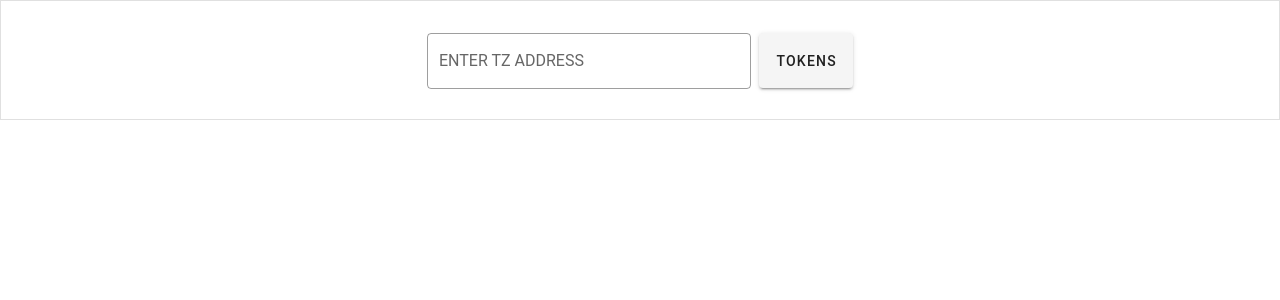
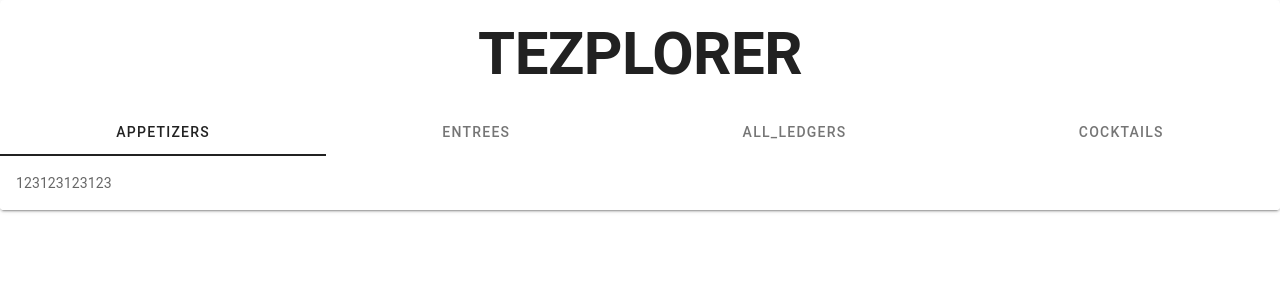
Before and after one commit to eddstng/tezplorer, a Vue app in the folder vue-client/: page / in a window 1280 px wide. Shown: the top 300 px of the page. Built offline with nearby package versions, Linux system fonts and the light colour scheme; the HTML template or start-up script is replaced by a standard one.

Commit message:
updated all_tokens to all_ledgers

```diff
--- a/vue-client/src/App.vue
+++ b/vue-client/src/App.vue
@@ -2,7 +2,36 @@
   <v-app>
     <template>
       <!-- <Operations /> -->
-      <Tokens />
+      <template>
+        <v-card color="basil">
+          <v-card-title class="text-center justify-center py-6">
+            <h1 class="font-weight-bold text-h2 basil--text">
+              TEZPLORER
+            </h1>
+          </v-card-title>
+          <v-tabs
+            v-model="tab"
+            background-color="transparent"
+            color="basil"
+            grow
+          >
+            <v-tab v-for="item in items" :key="item">
+              {{ item }}
+            </v-tab>
+          </v-tabs>
+
+          <v-tabs-items v-model="tab">
+            <v-tab-item v-for="item in items" :key="item">
+              <v-card color="basil" flat>
+                <div v-if="item === 'all_ledgers'">
+                  <Tokens />
+                </div>
+                <v-card-text>{{ content[item] }}</v-card-text>
+              </v-card>
+            </v-tab-item>
+          </v-tabs-items>
+        </v-card>
+      </template>
     </template>
   </v-app>
 </template>
@@ -16,7 +45,17 @@ export default {
   },
   data() {
     return {
-      render: true
+      render: true,
+      tab: null,
+      items: ['Appetizers', 'Entrees', 'all_ledgers', 'Cocktails'],
+      content: {
+        Appetizers: '123123123123',
+        Entrees: 'edddddd',
+        Deserts: '23423424234234234234',
+        Cocktails: '5k'
+      },
+      text:
+        'Lorem ipsum dolor sit amet, consectetur adipiscing elit, sed do eiusmod tempor incididunt ut labore et dolore magna aliqua. Ut enim ad minim veniam, quis nostrud exercitation ullamco laboris nisi ut aliquip ex ea commodo consequat.'
     };
   }
 };
--- a/vue-client/src/components/Tokens.vue
+++ b/vue-client/src/components/Tokens.vue
@@ -1,55 +1,76 @@
 <template>
   <div>
-    <v-card class="fill-height" outlined tile>
-      <v-form>
-        <v-container class="col-md-4 offset-md-4">
-          <v-row class="mt-5">
-            <v-text-field
-              v-model="userInputAddress"
-              label="ENTER TZ ADDRESS"
-              outlined
-            ></v-text-field>
-            <v-btn class="ml-2" height="55px" v-on:click="queryTokens()">
-              Tokens
-            </v-btn>
-          </v-row>
-        </v-container>
-      </v-form>
-      <div class="text-center mb-8" v-if="queryResponseTokens">
-        <v-btn
-          class="ml-3 mr-3"
-          height="55px"
-          v-on:click="queryRecentOperationsFromAddress(userInputAddress)"
-        >
+    <v-card height="100%" outlined tile>
+      <v-btn
+        class="mt-8 mb-3"
+        :style="{ left: '50%', transform: 'translateX(-50%)' }"
+        height="55px"
+        v-on:click="queryTokens()"
+      >
+        GET TOKENS
+      </v-btn>
+      <div class="text-center" v-if="queryResponseTokens">
+      </div>
+      <div v-if="loading" align="center">
+        <br />
+        <br />
+
+        <v-progress-circular
+          :size="600"
+          :width="7"
+          indeterminate
+        ></v-progress-circular>
+      </div>
+      <div class="text-center mt-8 mb-8" v-if="queryResponseTokens">
+        <v-btn class="ml-3 mr-3" height="55px">
           Prev
         </v-btn>
-        <v-btn
-          class="ml-3 mr-3"
-          height="55px"
-          v-on:click="queryTokensNext()"
-        >
+        <v-btn class="ml-3 mr-3" height="55px" v-on:click="queryTokensNext()">
           Next
         </v-btn>
       </div>
       <v-card
         v-for="operation in queryResponseTokens"
         v-bind:key="operation.id"
-        class="mx-auto"
+        class="mx-auto mt-1"
         outlined
         max-width="800px"
       >
         <v-list-item three-line>
           <v-list-item-content>
+            <v-system-bar height="50px" dark color="primary">
+              <span
+                >{{ operation.cursor }}:{{ operation.contract.address }}</span
+              >
+              <v-spacer></v-spacer>
+              <v-icon>mdi-wifi-strength-4</v-icon>
+              <v-icon>mdi-signal-cellular-outline</v-icon>
+              <v-icon>mdi-battery</v-icon>
+              <span>{{ operation.block.level }}</span>
+              <br />
+            </v-system-bar>
+            <v-system-bar
+              v-if="operation.contract.contract_metadata"
+              class="contract-metadata-banner"
+              height="50px"
+              dark
+              color="primary"
+            >
+              <span>{{ operation.contract.contract_metadata.name }}</span>
+              <v-spacer></v-spacer>
+              <v-icon>mdi-wifi-strength-4</v-icon>
+              <v-icon>mdi-signal-cellular-outline</v-icon>
+              <v-icon>mdi-battery</v-icon>
+              <br />
+            </v-system-bar>
             <div
-              class="text-overline"
+              class="text-overline ml-2"
               v-on:click="
                 operationDetailsDialog = false;
                 operationDetailsDialog = true;
                 tokenBigmapDetails = operation;
               "
             >
-              <!-- <h3>cursor</h3>
-              <p>{{ operation.cursor ? operation.cursor : '-' }}</p> -->
               <h3>address</h3>
               <p>
                 {{
@@ -98,11 +119,7 @@
         <v-btn class="ml-3 mr-3" height="55px">
           Prev
         </v-btn>
-        <v-btn
-          class="ml-3 mr-3"
-          height="55px"
-          v-on:click="queryTokensNext()"
-        >
+        <v-btn class="ml-3 mr-3" height="55px" v-on:click="queryTokensNext()">
           Next
         </v-btn>
       </div>
@@ -120,7 +137,9 @@
             v-bind:key="tokenBigmapDetailKey"
             class="text-overline"
           >
-            <p>--------------------------------------------------------------------</p>
+            <p>
+              --------------------------------------------------------------------
+            </p>
 
             <h3>{{ tokenBigmapDetailKey }}</h3>
             <div
@@ -166,7 +185,9 @@
               <p>{{ tokenBigmapDetailValue }}</p>
             </div>
           </div>
-          <p>--------------------------------------------------------------------</p>
+          <p>
+            --------------------------------------------------------------------
+          </p>
           <h3>Raw JSON:</h3>
           <p>{{ tokenBigmapDetails }}</p>
         </v-card-text>
@@ -184,12 +205,21 @@
   </div>
 </template>
 
+<style scoped>
+.contract-metadata-banner {
+  margin-top: -10px;
+}
+.v-system-bar {
+  font-size: 18px;
+}
+</style>
 <script>
 import axios from 'axios';
 
 export default {
   data() {
     return {
+      loading: false,
       operationDetailsDialog: false,
       queryResponseTokens: null,
       userInputAddress: '',
@@ -204,22 +234,38 @@ export default {
   },
   methods: {
     async queryTokens() {
+      this.queryResponseTokens = null;
+      this.loading = true;
       const res = await axios.get(`http://localhost:8080/tokens`);
       if (!res) {
         throw new Error('Error');
       }
-      this.queryResponseTokens = res.data;
+      console.log(JSON.stringify(res))
+      this.queryResponseTokens = res.data.data;
+      this.loading = false;
+
       return res.data;
     },
-      async queryTokensNext() {
-      if (this.queryResponseTokens[this.queryResponseTokens.length -1].cursor === undefined) {
+    async queryTokensNext() {
+      if (
+        this.queryResponseTokens[this.queryResponseTokens.length - 1].cursor ===
+        undefined
+      ) {
         throw new Error('Error');
       }
-      const res = await axios.get(`http://localhost:8080/tokens/after/${this.queryResponseTokens[this.queryResponseTokens.length -1].cursor}`);
+      const nextCursor = this.queryResponseTokens[
+        this.queryResponseTokens.length - 1
+      ].cursor;
+      this.queryResponseTokens = null;
+      this.loading = true;
+      const res = await axios.get(
+        `http://localhost:8080/tokens/after/${nextCursor}`
+      );
       if (!res) {
         throw new Error('Error');
       }
       this.queryResponseTokens = res.data;
+      this.loading = false;
       return res.data;
     }
   }
```
